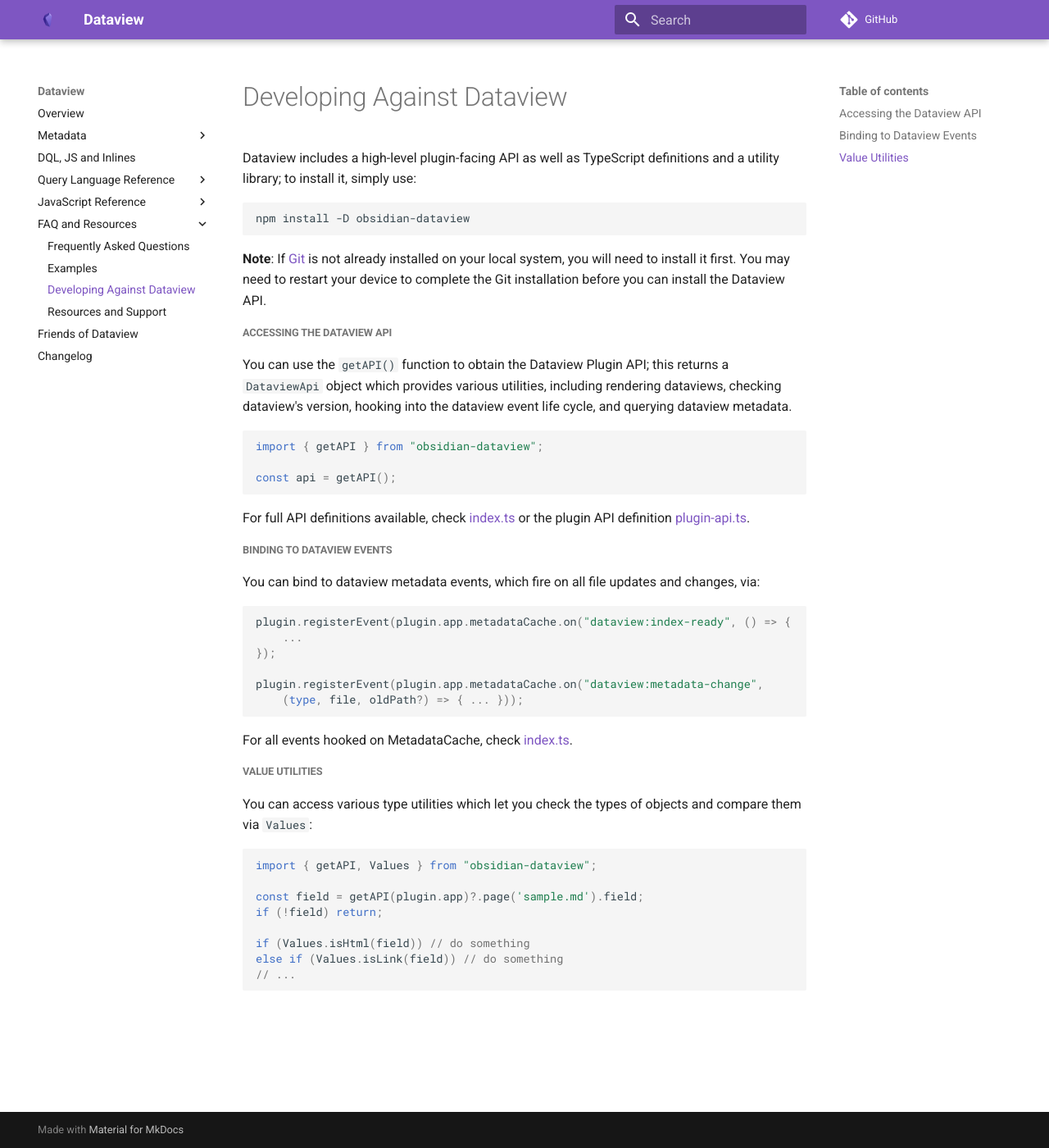
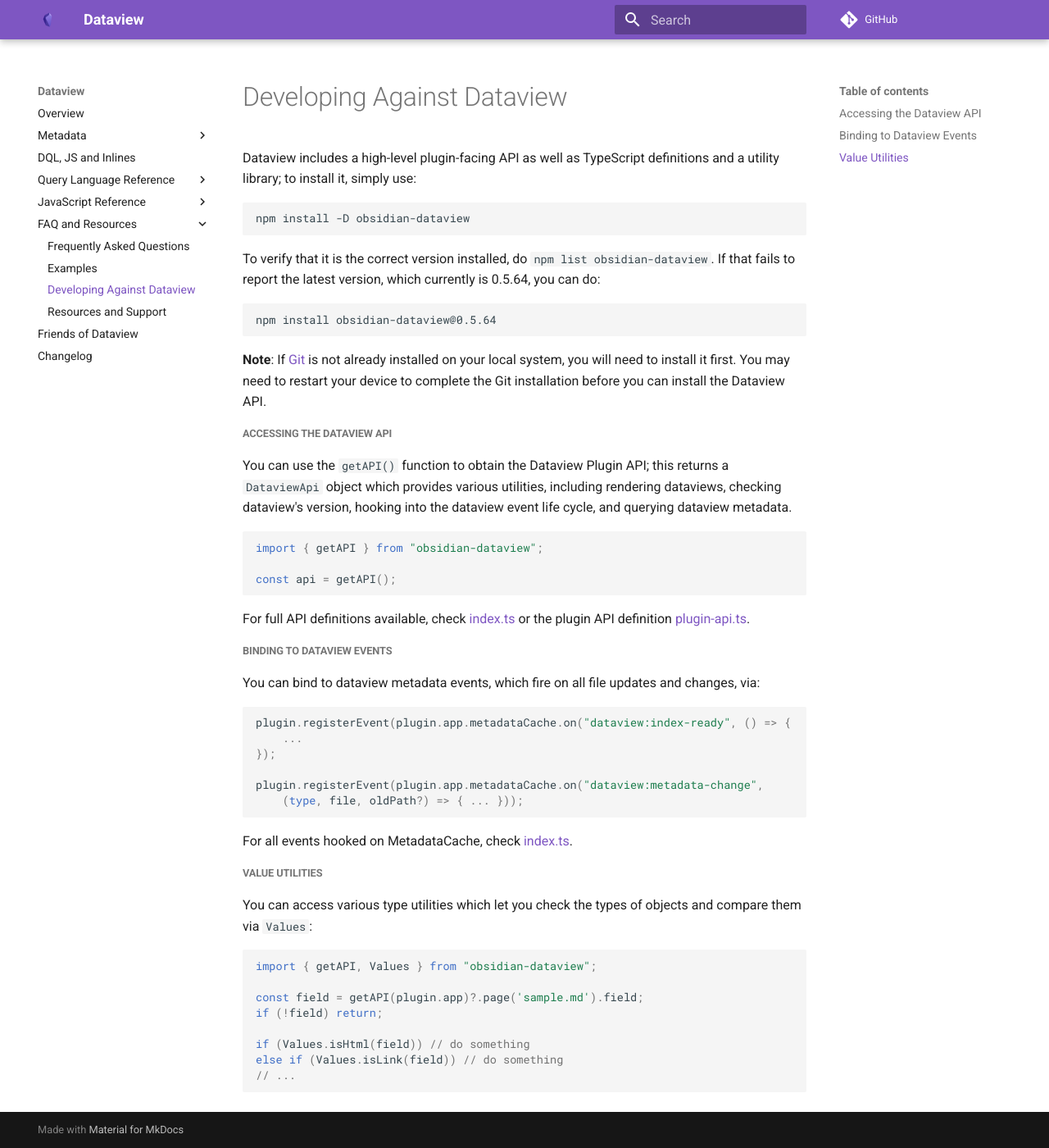
Before and after one commit to blacksmithgu/obsidian-dataview, an MkDocs documentation site: the page built from docs/docs/resources/develop-against-dataview.md, in a window 1280 px wide and 1400 px high. Shown: the whole window at 82% size. Built offline with MkDocs 1.6.1 and Material for MkDocs 9.7.7, drawn with Linux system fonts in a browser that asks for light colours; comment, search, counter and statistics services are not loaded.

Commit message:
Check and fetch a version of obsidian-dataview
Clarified how to check which version of obsidian-dataview the "npm install obsidian-dataview" installed, and how to get a specific version.

Completes #1625 ( from https://github.com/blacksmithgu/obsidian-dataview/projects/15#card-87060855)

````diff
--- a/docs/docs/resources/develop-against-dataview.md
+++ b/docs/docs/resources/develop-against-dataview.md
@@ -5,6 +5,12 @@ simply use:
 
 ```bash
 npm install -D obsidian-dataview
+```
+
+To verify that it is the correct version installed, do `npm list obsidian-dataview`. If that fails to report the latest version, which currently is 0.5.64, you can do:
+
+```bash
+npm install obsidian-dataview@0.5.64
 ```
 
 **Note**: If [Git](http://git-scm.com/) is not already installed on your local system, you will need to install it first. You may need to restart your device to complete the Git installation before you can install the Dataview API.
````
